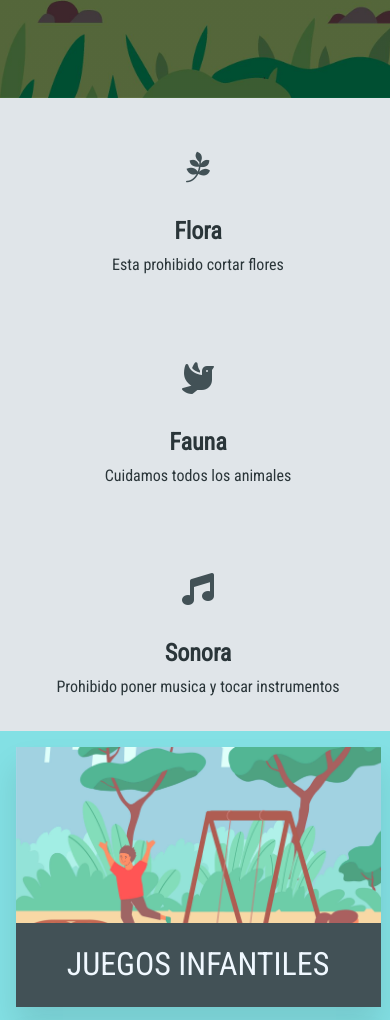
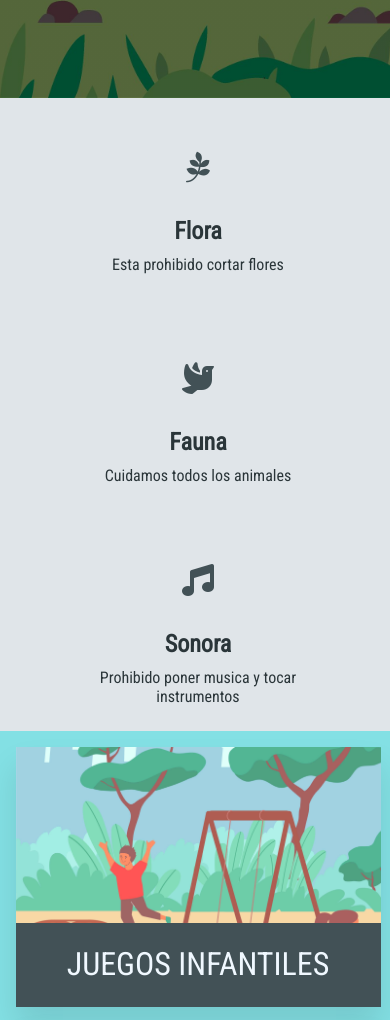
Before and after one commit to joaquin-abbate/camping-refugio-lasvegas, a website: page html/index.html in a window 390 px wide. Shown: the part 779-1799 px from the top of the page. Drawn offline with Linux system fonts and the light colour scheme.

Commit message:
Mini arreglo parrafo index, section area protegidas

```diff
--- a/SCSS/layout/_main-index.scss
+++ b/SCSS/layout/_main-index.scss
@@ -215,6 +215,7 @@
   p {
     margin-top: 0.5rem;
     font-size: 1rem;
+    max-width: 180px;
   }
 }
 
--- a/SCSS/layout/media-desktop.scss
+++ b/SCSS/layout/media-desktop.scss
@@ -150,6 +150,15 @@
   .grupo-1 {
     gap: 20px;
   }
+
+  .text-item {
+    width: 280px;
+    p {
+      margin-top: 0.5rem;
+      font-size: 1rem;
+      max-width: 280px;
+    }
+  }
 }
 
 @media (max-width: 608px) {
@@ -200,6 +209,14 @@
     height: 175px;
     width: 175px;
   }
+  .text-item {
+    width: 280px;
+    p {
+      margin-top: 0.5rem;
+      font-size: 1rem;
+      max-width: 280px;
+    }
+  }
 }
 
 @media (max-width: 500px) {
@@ -221,6 +238,14 @@
   .map .title {
     margin-bottom: 0.9em;
     text-align: center;
+  }
+  .text-item {
+    width: 280px;
+    p {
+      margin-top: 0.5rem;
+      font-size: 1rem;
+      max-width: 280px;
+    }
   }
 }
 @media (max-width: 390px) {
@@ -319,4 +344,13 @@
   .h1-cards {
     font-size: 1.2rem;
   }
+
+  .text-item {
+    width: 280px;
+    p {
+      margin-top: 0.5rem;
+      font-size: 1rem;
+      max-width: 280px;
+    }
+  }
 }
```
Also changed, not shown: css/style.css.
